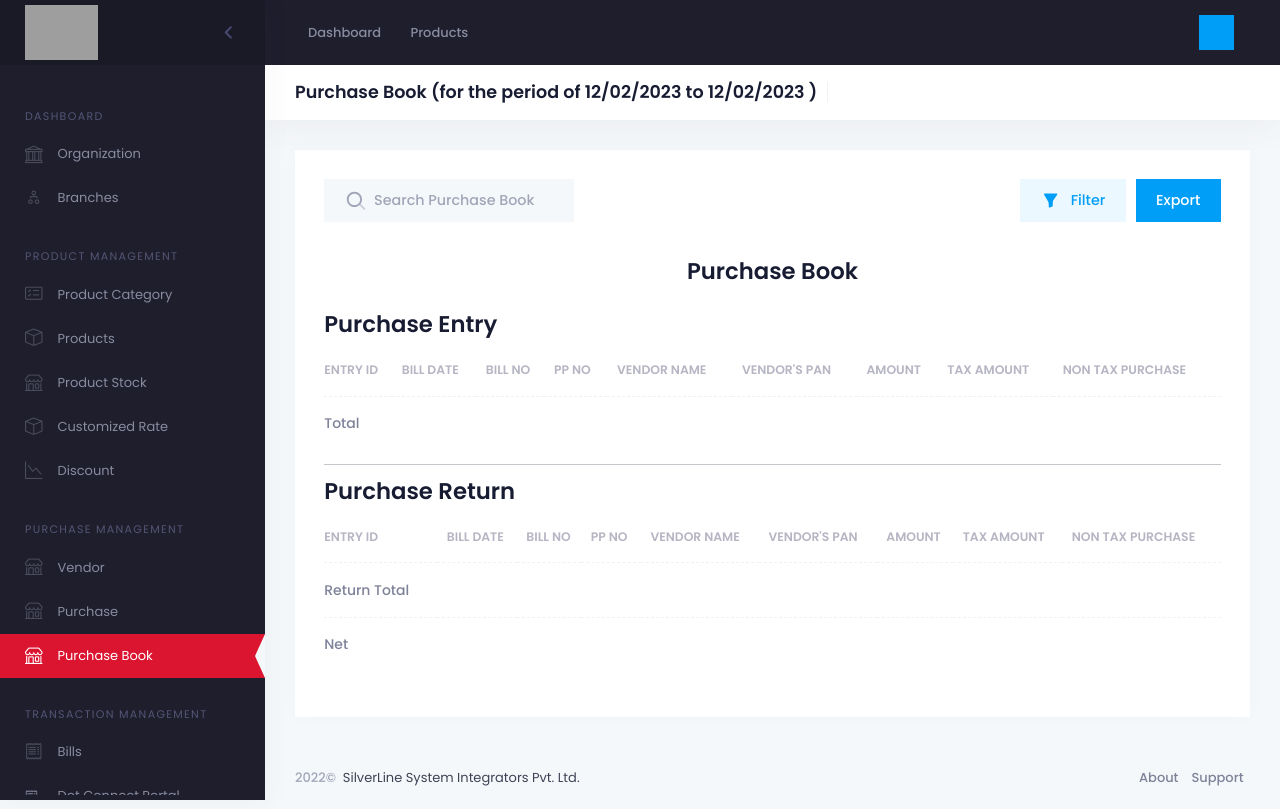
After one commit to rojit1/new_bluestar, a Django app: page /pb/ in a window 1280 px wide. The commit adds this page. Run offline with Django 4.2, Linux system fonts and the light colour scheme; data that the repository does not hold is empty; parts of the project's set-up code (start-up, migrations or seed data) failed here and were passed over; some libraries are stand-ins or nearby versions; grey boxes are pictures that could not be loaded.

Commit message:
purchase book excel export complete

```diff
--- a/bill/views.py
+++ b/bill/views.py
@@ -974,7 +974,6 @@ class MaterializedView(
         }
         for key, value in grand_total.items():
             ws.write(row_num, columns.index(key), value or 0, font_style_bold)
-
         wb.save(response)
         return response
 
--- a/purchase/urls.py
+++ b/purchase/urls.py
@@ -11,11 +11,12 @@ urlpatterns = [
 ]
 
 
-from .views import ProductPurchaseCreateView, PurchaseListView, PurchaseDetailView, MarkPurchaseVoid
+from .views import ProductPurchaseCreateView, PurchaseListView, PurchaseDetailView, MarkPurchaseVoid, PurchaseBookListView
 
 urlpatterns += [
     path('purchase/create/', ProductPurchaseCreateView.as_view(), name="product_purchase_create"),
     path('purchase/<int:pk>/', PurchaseDetailView.as_view(), name="purchase_detail"),
     path('purchase/void/<int:pk>', MarkPurchaseVoid.as_view(), name="purchase_void"),
-    path('purchase/', PurchaseListView.as_view(), name="purchase_list")
+    path('purchase/', PurchaseListView.as_view(), name="purchase_list"),
+    path('pb/', PurchaseBookListView.as_view(), name="purchase_book_list")
 ]
--- a/purchase/views.py
+++ b/purchase/views.py
@@ -1,14 +1,20 @@
+from datetime import date
 from django.urls import reverse_lazy
-from django.views.generic import CreateView,DetailView,ListView,UpdateView,View, TemplateView
+from django.db.models import Sum
+from django.views.generic import CreateView,DetailView,ListView,UpdateView,View
+from django.shortcuts import get_object_or_404
+from django.shortcuts import render, redirect
+from django.http import HttpResponse
+import xlwt
+
 from root.utils import DeleteMixin
-from .models import Vendor, ProductPurchase, Purchase, TblpurchaseEntry, TblpurchaseReturn
-from .forms import VendorForm, ProductPurchaseForm
-from django.shortcuts import render, redirect
 from product.models import Product
 from organization.models import Organization
-from django.shortcuts import get_object_or_404
 from product.models import ProductStock
+from .forms import VendorForm, ProductPurchaseForm
+from .models import Vendor, ProductPurchase, Purchase, TblpurchaseEntry, TblpurchaseReturn
 
+from bill.views import ExportExcelMixin
 
 class VendorMixin:
     model = Vendor
@@ -158,3 +164,113 @@ class MarkPurchaseVoid(View):
         return redirect(
             reverse_lazy("purchase_detail", kwargs={"pk": id})
         )
+
+
+""" View starting for Purchase Book  """
+
+class PurchaseBookListView(ExportExcelMixin,View):
+
+    def export_to_excel(self, data):
+        response = HttpResponse(content_type="application/ms-excel")
+        response["Content-Disposition"] = 'attachment; filename="purchase_book.xls"'
+
+        common = ['bill_date', "bill_no", "pp_no", "vendor_name", "vendor_pan", "amount", "tax_amount", "non_tax_purchase"]
+        common.insert(0, 'idtblpurchaseEntry')
+        extra = ["import","importCountry","importNumber", "importDate"]
+
+
+        wb, ws, row_num, font_style_normal, font_style_bold = self.init_xls(
+            "Purchase Book", common+extra
+        )
+        purchase_entry = data.get('purchase_entry')
+        rows = purchase_entry.values_list(*common)
+
+        for row in rows:
+            row = row + (0,0,0,0)
+            row_num += 1
+            for col_num in range(len(row)):
+                ws.write(row_num, col_num, row[col_num], font_style_normal)
+
+        purchase_entry_sum = data.get('purchase_entry_sum')
+        print(purchase_entry_sum)
+
+        row_num += 1
+        ws.write(row_num, 0, "Total", font_style_normal)
+        for key, value in purchase_entry_sum.items():
+            key = key.split('__')[0]
+            ws.write(row_num, common.index(key), value or 0, font_style_normal)
+
+        common [0] = "idtblpurchaseReturn"
+        columns2 = common+extra
+
+        row_num += 1
+        ws.write(row_num, 0, "")
+        row_num += 1
+        ws.write(row_num, 0, "Purchase Return", font_style_bold)
+        row_num += 1
+
+        new_columns = ["id"] + columns2[1:]
+        for col_num in range(len(columns2)):
+            ws.write(row_num, col_num, new_columns[col_num], font_style_bold)
+
+        return_entry = data.get('return_entry')
+        rows2 = return_entry.values_list(*common)
+        return_entry_sum = data.get('return_entry_sum')
+
+        for row in rows2:
+            row = row + (0,0,0,0)
+            row_num += 1
+            for col_num in range(len(row)):
+                ws.write(row_num, col_num, row[col_num], font_style_normal)
+
+        row_num += 1
+        ws.write(row_num, 0, "Total", font_style_normal)
+        for key, value in return_entry_sum.items():
+            key = key.split('__')[0]
+            ws.write(row_num, common.index(key), value or 0, font_style_normal)
+
+
+        row_num += 2
+        ws.write(row_num, 0, "Grand Total", font_style_bold)
+
+        grand_total = data.get('grand_total')
+
+        for key, value in grand_total.items():
+            key = key.split('__')[0]
+            ws.write(row_num, common.index(key), value or 0, font_style_bold)
+        wb.save(response)
+        return response
+
+
+
+
+
+
+    def get(self, request, *args, **kwargs):
+        today = date.today()
+        from_date = request.GET.get('fromDate', today)
+        to_date = request.GET.get('toDate', today)
+        format = request.GET.get('format', None)
+
+        purchase_entry = TblpurchaseEntry.objects.filter(bill_date__range=[from_date, to_date])
+        return_entry = TblpurchaseReturn.objects.filter(bill_date__range=[from_date, to_date])
+        purchase_entry_sum = dict()
+        return_entry_sum = dict()
+        grand_total = dict()
+
+        if purchase_entry and return_entry:
+            purchase_entry_sum = purchase_entry.aggregate(Sum('amount'), Sum('tax_amount'), Sum('non_tax_purchase'))
+            return_entry_sum = return_entry.aggregate(Sum('amount'), Sum('tax_amount'), Sum('non_tax_purchase'))
+
+            for key in purchase_entry_sum.keys():
+                grand_total[key] = purchase_entry_sum[key] - return_entry_sum[key]
+
+
+        context = {'purchase_entry':purchase_entry, 'return_entry':return_entry,
+                    'purchase_entry_sum':purchase_entry_sum, 'return_entry_sum': return_entry_sum, 'grand_total': grand_total}
+
+        if format and format =='xls':
+            return self.export_to_excel(data=context)
+
+
+        return render(request, 'purchase/purchase_book.html', context)
--- /dev/null
+++ b/root/custom_template_filters.py
@@ -0,0 +1,5 @@
+from django.template.defaulttags import register
+
+@register.filter
+def get_item(dictionary, key):
+    return dictionary.get(key)
--- a/root/settings.py
+++ b/root/settings.py
@@ -62,6 +62,7 @@ TEMPLATES = [
             ],
             "libraries": {
                 "get_list": "bill.templatetags.tags",
+                "custom_template_filters": "root.custom_template_filters"
             },
         },
     },
--- /dev/null
+++ b/templates/components/grand_total_purchase.html
@@ -0,0 +1,11 @@
+<tr>
+    <td>Net</td>
+    <td></td>
+    <td></td>
+    <td></td>
+    <td></td>
+    <td></td>
+    {% for _, value in grand_total.items %}
+    <td>{{ value }}</td>
+    {% endfor %}
+ </tr>
--- a/templates/components/side_bar.html
+++ b/templates/components/side_bar.html
@@ -25,6 +25,8 @@
         {%include 'components/menu_title.html' with title="Purchase Management"%}
         {%include 'components/menu_item.html' with path="vendor" url='vendor_list' title='Vendor' icon=" bi bi-shop" %}
         {%include 'components/menu_item.html' with path="purchase" url='purchase_list' title='Purchase' icon=" bi bi-shop" %}
+        {%include 'components/menu_item.html' with path="pb" url='purchase_book_list' title='Purchase Book' icon=" bi bi-shop" %}
+
 
 
         {%include 'components/menu_title.html' with title="Transaction Management"%}
--- /dev/null
+++ b/templates/components/total_purchase.html
@@ -0,0 +1,11 @@
+<tr>
+    <td>Total</td>
+    <td></td>
+    <td></td>
+    <td></td>
+    <td></td>
+    <td></td>
+    {% for _, value in purchase_entry_sum.items %}
+    <td>{{ value }}</td>
+    {% endfor %}
+ </tr>
--- /dev/null
+++ b/templates/components/total_purchase_return.html
@@ -0,0 +1,11 @@
+<tr>
+    <td>Return Total</td>
+    <td></td>
+    <td></td>
+    <td></td>
+    <td></td>
+    <td></td>
+    {% for _, value in return_entry_sum.items %}
+    <td>{{ value }}</td>
+    {% endfor %}
+ </tr>
--- /dev/null
+++ b/templates/purchase/purchase_book.html
@@ -0,0 +1,112 @@
+{%extends 'base.html'%}
+{% load tags %}
+{% block pagetitle %}Purchase Book {% endblock %}
+{% block home %} {% url 'materialized_view' %} {% endblock %}
+{% block title %}Purchase Book {% endblock %}
+{% block content %}
+{% include 'components/title_bar.html' with title='Purchase Book' subtitle_date="True" %}
+<div class="card">
+    {% include 'components/search_filter.html' with search_title="Search Purchase Book" export_url="purchase_book_list" object_list="true" format="xls" %}
+    <div class="card-body pt-0">
+        <!--begin::Table-->
+        <div id="kt_customers_table_wrapper" class="dataTables_wrapper dt-bootstrap4 no-footer">
+            {% include 'components/org_header.html' with name="Purchase Book" %}
+
+            <div class="d-flex justify-content-between">
+                <h1>Purchase Entry</h1>
+            </div>
+            <div class="table-responsive">
+                <table class="table align-middle table-row-dashed fs-6 gy-5 dataTable no-footer"
+                    id="kt_customers_table">
+                    <!--begin::Table head-->
+
+                    <thead>
+                        <!--begin::Table row-->
+                        <tr class="text-start text-gray-400 fw-bolder fs-7 text-uppercase gs-0">
+                            <th class="min-w-10px sorting" tabindex="0"> Entry ID</th>
+                            <th class="min-w-20px sorting" tabindex="0">Bill Date</th>
+                            <th class="min-w-50px sorting" tabindex="0"> Bill No</th>
+                            <th class="min-w-50px sorting" tabindex="0"> PP No</th>
+                            <th class="min-w-50px sorting" tabindex="0"> Vendor Name</th>
+                            <th class="min-w-50px sorting" tabindex="0"> Vendor's PAN</th>
+                            <th class="min-w-50px sorting" tabindex="0"> Amount</th>
+                            <th class="min-w-50px sorting" tabindex="0"> Tax Amount</th>
+                            <th class="min-w-50px sorting" tabindex="0"> Non Tax Purchase</th>
+                        </tr>
+                        <!--end::Table row-->
+                    </thead>
+
+                    <tbody class="fw-bold text-gray-600">
+                        {% for entry in purchase_entry %}
+                        <tr class="odd" id="obj-{{object.pk}}">
+                            <td>{{entry.pk}}</td>
+                            <td>{{entry.bill_date}}</td>
+                            <td>{{entry.bill_no}}</td>
+                            <td>{{entry.pp_no}}</td>
+                            <td>{{entry.vendor_name}}</td>
+                            <td>{{entry.vendor_pan}}</td>
+                            <td>{{entry.amount}}</td>
+                            <td>{{entry.tax_amount}}</td>
+                            <td>{{entry.non_tax_purchase}}</td>
+
+                        </tr>
+                        {% endfor %}
+                        {% include 'components/total_purchase.html' %}
+                    </tbody>
+                </table>
+            </div>
+
+            <hr>
+
+
+            <div class="d-flex justify-content-between">
+                <h1>Purchase Return</h1>
+            </div>
+            <div class="table-responsive">
+                <table class="table align-middle table-row-dashed fs-6 gy-5 dataTable no-footer"
+                    id="kt_customers_table">
+                    <!--begin::Table head-->
+
+                    <thead>
+                        <!--begin::Table row-->
+                        <tr class="text-start text-gray-400 fw-bolder fs-7 text-uppercase gs-0">
+                            <th class="min-w-10px sorting" tabindex="0"> Entry ID</th>
+                            <th class="min-w-20px sorting" tabindex="0">Bill Date</th>
+                            <th class="min-w-50px sorting" tabindex="0"> Bill No</th>
+                            <th class="min-w-50px sorting" tabindex="0"> PP No</th>
+                            <th class="min-w-50px sorting" tabindex="0"> Vendor Name</th>
+                            <th class="min-w-50px sorting" tabindex="0"> Vendor's PAN</th>
+                            <th class="min-w-50px sorting" tabindex="0"> Amount</th>
+                            <th class="min-w-50px sorting" tabindex="0"> Tax Amount</th>
+                            <th class="min-w-50px sorting" tabindex="0"> Non Tax Purchase</th>
+                        </tr>
+                        <!--end::Table row-->
+                    </thead>
+
+                    <tbody class="fw-bold text-gray-600">
+                        {% for entry in return_entry %}
+                        <tr class="odd" id="obj-{{object.pk}}">
+                            <td>{{entry.pk}}</td>
+                            <td>{{entry.bill_date}}</td>
+                            <td>{{entry.bill_no}}</td>
+                            <td>{{entry.pp_no}}</td>
+                            <td>{{entry.vendor_name}}</td>
+                            <td>{{entry.vendor_pan}}</td>
+                            <td>{{entry.amount}}</td>
+                            <td>{{entry.tax_amount}}</td>
+                            <td>{{entry.non_tax_purchase}}</td>
+
+                        </tr>
+                        {% endfor %}
+                        {% include 'components/total_purchase_return.html' %}
+
+                        {% include 'components/grand_total_purchase.html' %}
+                    </tbody>
+                </table>
+            </div>
+        </div>
+
+        <br>
+    </div>
+</div>
+{% endblock %}
```
Also changed, not shown: 1 other file.
